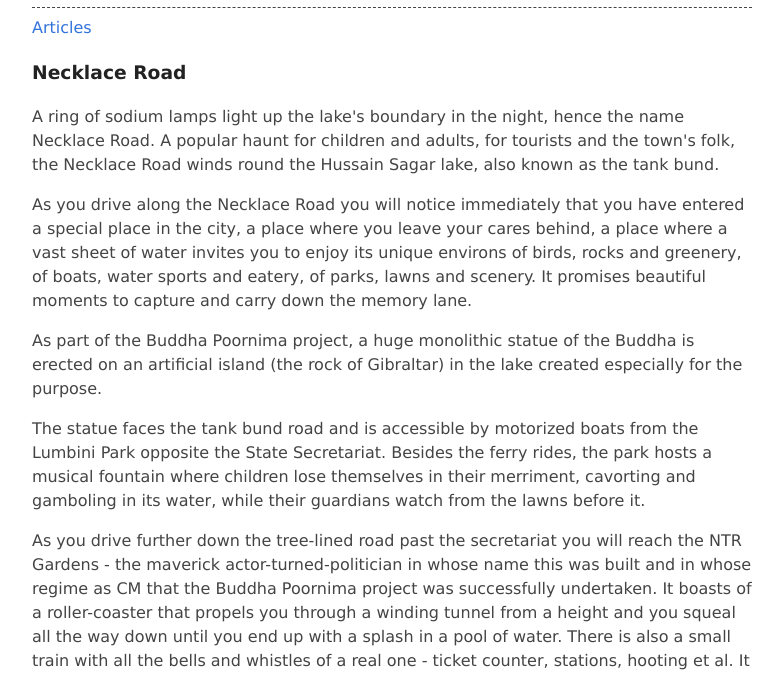
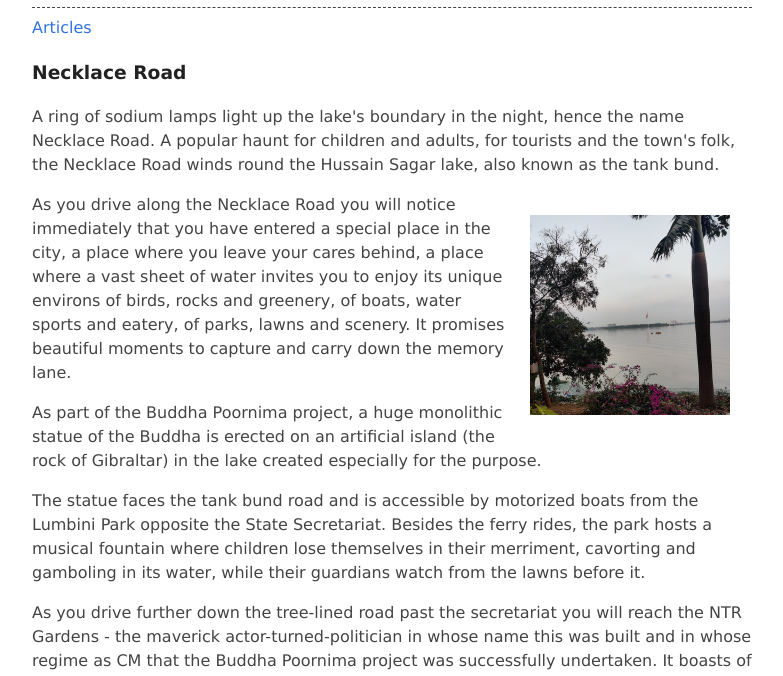
Before and after one commit to nanpython/the_rambler, a Flask app: page /articles/necklace_road in a window 1280 px wide. Shown: the part 136-812 px from the top of the page, without its empty margins (248-1031 px from the left). Run offline with Flask 2, Linux system fonts and the light colour scheme.

Commit message:
Changed 2 files Created: static/images/articles/necklace_road.jpg Updated: templates/articles/necklace_road.html

```diff
--- a/templates/articles/necklace_road.html
+++ b/templates/articles/necklace_road.html
@@ -9,6 +9,7 @@
         <p>
 A ring of sodium lamps light up the lake's boundary in the night, hence the name Necklace Road. A popular haunt for children and adults, for tourists and the town's folk, the Necklace Road winds round the Hussain Sagar lake, also known as the tank bund.
 </p><p>
+  <img src="{{url_for('static', filename='images/articles/necklace_road.jpg')}}" align="right"  alt='necklace road' width="200">
 As you drive along the Necklace Road you will notice immediately that you have entered a special place in the city, a place where you leave your cares behind, a place where a vast sheet of water invites you to enjoy its unique environs of birds, rocks and greenery, of boats, water sports and eatery, of parks, lawns and scenery. It promises beautiful moments to capture and carry down the memory lane.
 </p><p>
 	As part of the Buddha Poornima project, a huge monolithic statue of the Buddha is erected on an artificial island (the rock of Gibraltar) in the lake created especially for the purpose.
```
Also changed, not shown: static/images/articles/necklace_road.jpg (added).
